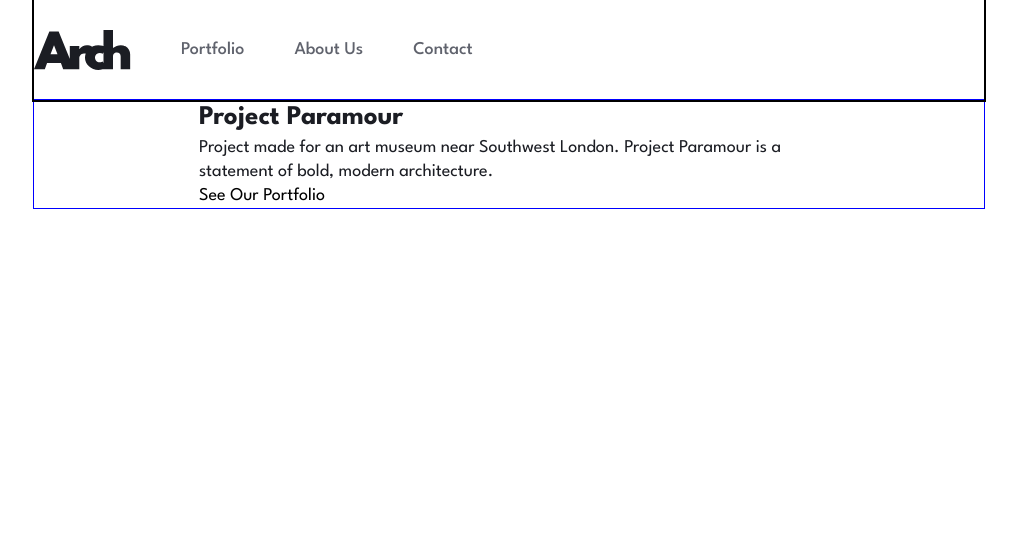
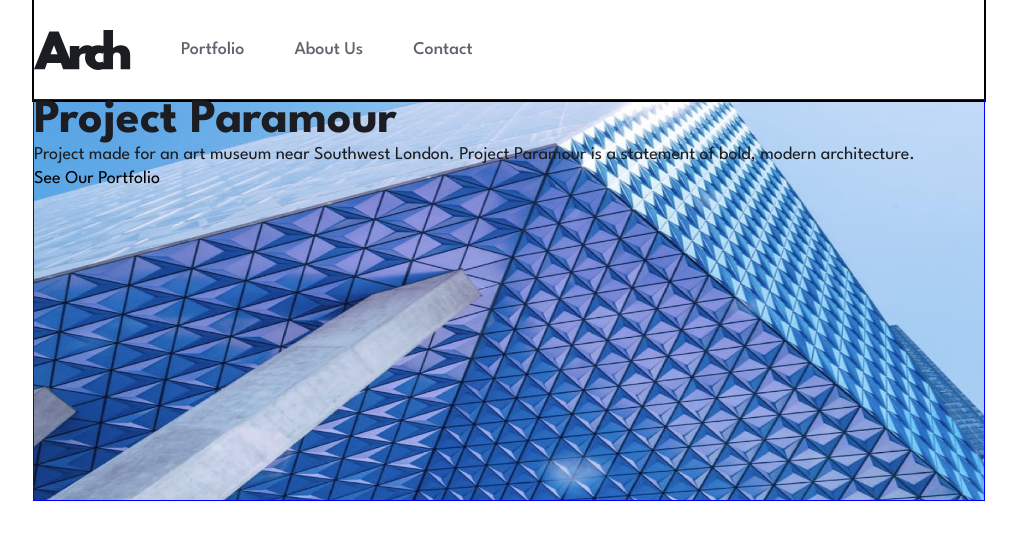
Before and after one commit to JJWallis/arch-studio, a Next.js app: page / in a window 1280 px wide. Shown: the top 540 px of the page, without its empty margins (131-1148 px from the left). Built offline with nearby package versions, Linux system fonts and the light colour scheme.

Commit message:
slideshow ip

```diff
--- a/src/components/header/Header.styled.tsx
+++ b/src/components/header/Header.styled.tsx
@@ -1,6 +1,7 @@
 import styled from 'styled-components';
 import { device } from '../../config/theme/device';
 import { TABLET_NAVIGATION_GAP } from '../../constants/styles';
+import { contentWrapperStyles } from '../styled/ContentWrapperStyles';
 
 interface HeaderPrimaryProps {
    isMobileNavVisible: boolean;
@@ -8,7 +9,7 @@ interface HeaderPrimaryProps {
 
 export const HeaderPrimary = styled.header<HeaderPrimaryProps>`
    --mobile-nav-transform: ${({ isMobileNavVisible }) =>
-      isMobileNavVisible ? '0' : '110%'};
+      isMobileNavVisible ? '0' : '100%'};
 
    outline: 2px solid black;
    position: relative;
@@ -24,8 +25,7 @@ export const HeaderPrimaryContent = styled.div`
    display: flex;
    justify-content: var(--justify-content);
    align-items: center;
-   max-width: var(--site-max-width);
-   margin: 0 auto;
+   ${contentWrapperStyles}
 
    @media ${device.tablet} {
       --justify-content: flex-start;
--- a/src/components/navigation/Navigation.styled.tsx
+++ b/src/components/navigation/Navigation.styled.tsx
@@ -9,7 +9,7 @@ export const NavigationPrimary = styled.nav`
       top: 100%;
       right: 0;
       width: calc(100% - var(--site-padding));
-      max-width: 400px;
+      max-width: 450px;
       padding: 30px;
       z-index: ${Z_INDEX_MOBILE_NAV};
       background-color: var(--clr-mild-grey);
--- a/src/components/slideshow/Slideshow.tsx
+++ b/src/components/slideshow/Slideshow.tsx
@@ -1,31 +1,45 @@
+import Image from 'next/image';
 import styled from 'styled-components';
 import { device } from '../../config/theme/device';
 import { contentWrapperStyles } from '../styled/ContentWrapperStyles';
 
 const Article = styled.article`
    outline: 1px solid blue;
+   position: relative;
+   display: grid;
+   min-height: 400px;
+   grid-template-columns: 1fr;
    ${contentWrapperStyles}
-   @media ${device.tablet} {
+   @media ${device.maxTablet} {
       padding-inline: var(--site-padding);
    }
 `;
 
-const GridCt = styled.div`
-   display: grid;
+const Title = styled.h1`
+   font-size: var(--fs-heading-small-medium);
+   line-height: var(--lh-heading-medium);
+`;
+
+const BackgroundImage = styled(Image)`
+   isolation: isolate;
+   z-index: -1;
 `;
 
 const Slideshow: React.FC = () => (
    <Article>
-      <GridCt>
+      <BackgroundImage
+         src={'/assets/home/desktop/image-hero-paramour.jpg'}
+         alt=""
+         fill
+      />
       <div>
-            <h1>Project Paramour</h1>
+         <Title>Project Paramour</Title>
          <p>
             Project made for an art museum near Southwest London. Project
             Paramour is a statement of bold, modern architecture.
          </p>
          <button>See Our Portfolio</button>
       </div>
-      </GridCt>
    </Article>
 );
 
--- a/src/components/styled/GlobalStyles.tsx
+++ b/src/components/styled/GlobalStyles.tsx
@@ -105,6 +105,8 @@ h6 {
   /* font sizes */
   --fs-body: ${({ theme }) => theme.fontSizes.body};
   --fs-heading-small: ${({ theme }) => theme.fontSizes.headingSmall};
+  --fs-heading-small-medium: ${({ theme }) =>
+     theme.fontSizes.headingSmallMedium};
   --fs-heading-medium: ${({ theme }) => theme.fontSizes.headingMedium};
   --fs-heading-large: ${({ theme }) => theme.fontSizes.headingLarge};
   --fs-heading-xl: ${({ theme }) => theme.fontSizes.headingExtraLarge};
@@ -144,6 +146,7 @@ h6 {
 }
 
 body {
+  overflow-x: hidden;
   min-width: 320px;
   font: var(--fw-light) var(--fs-body)/var(--lh-body) 'League Spartan', sans-serif;
   color: var(--clr-dark-blue);
--- a/src/config/theme/fontSizes.ts
+++ b/src/config/theme/fontSizes.ts
@@ -1,6 +1,7 @@
 export const fontSizes = {
    body: '18px',
    headingSmall: '32px',
+   headingSmallMedium: '48px',
    headingMedium: '72px',
    headingLarge: '96px',
    headingExtraLarge: '250px',
```
Lines whose indentation alone changed are shown as unchanged.
